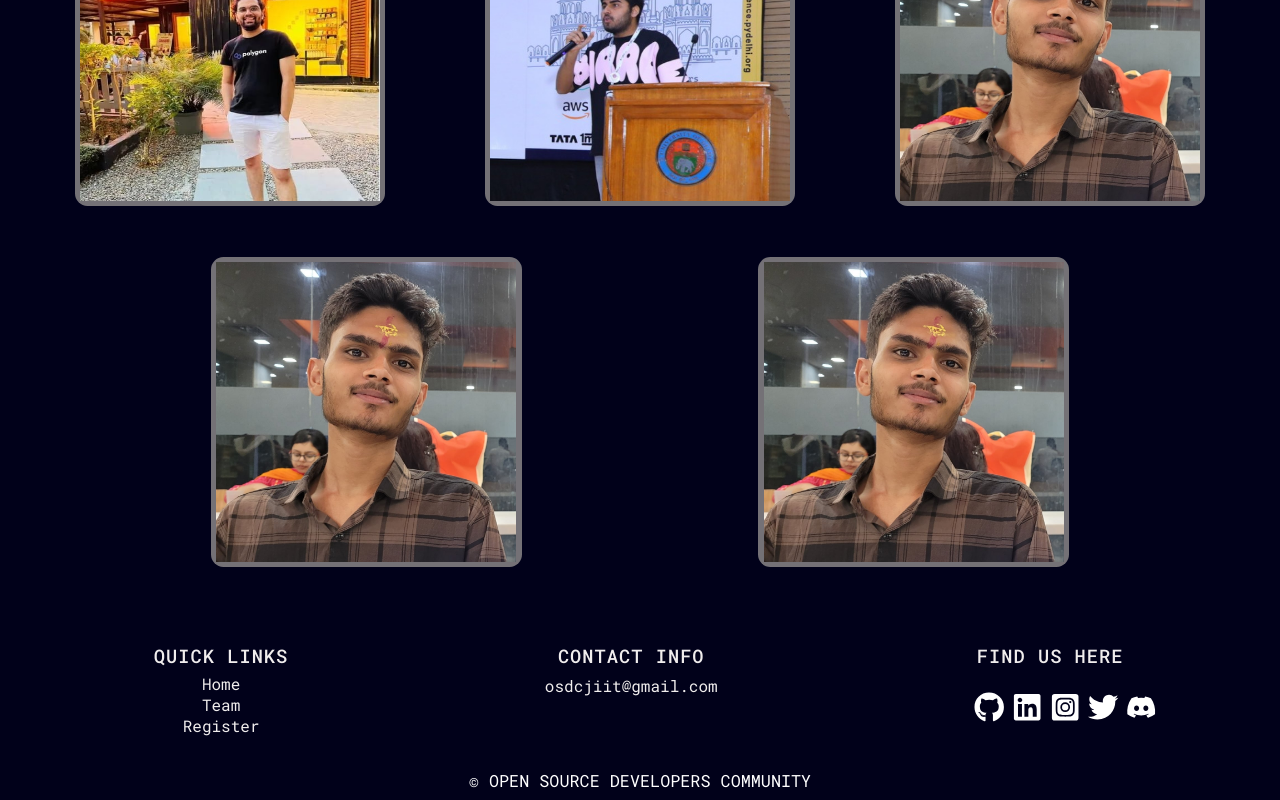
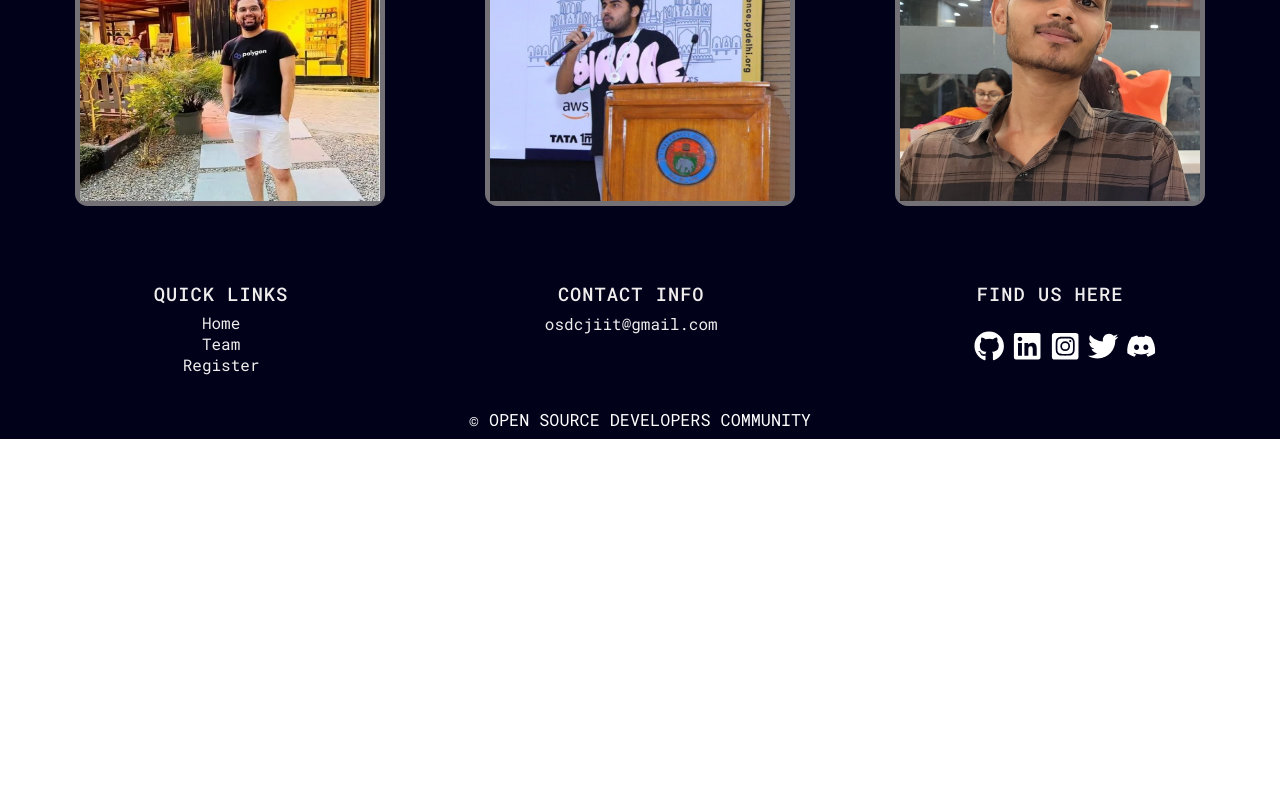
Before and after one commit to osdc/osdhack-24, a React (Create React App) app in the folder client/: page /team in a window 1280 px wide. Shown: the part 716-1516 px from the top of the page. After the commit the page ends 1155 px from the top, so only its background shows below. Built offline with nearby package versions, Linux system fonts and the light colour scheme; a web font is replaced by a local one.

Commit message:
add links

```diff
--- a/client/src/Components/About/About.jsx
+++ b/client/src/Components/About/About.jsx
@@ -11,6 +11,8 @@ const About = () => {
                     <div className="para">
                     OSDHack’24 will be a hybrid hackathon organized by the Open-Source Developers Community of JIIT, Noida. It will be a three-day event scheduled for 19-21 April 2023, focusing on fostering innovation and collaboration among the jaypee university's students only. It will be a 48-hour long congregation of like-minded hackers and tech enthusiasts where participants will brainstorm and build on their ideas.
                     </div>
+
+                    <div className="para">These two esteemed speakers, Atri Sharma Sir and Shrey Batra Sir, are set to illuminate OSDHack 24 with their unparalleled expertise and captivating insights.</div>
                     {/* <div className="para">
                     The online hackathon, organized in partnership with Unstop, is expected to draw over 450 participants from across India, representing prestigious institutions such as IITs, IIITs, NITs, VIT, TIET, LNMIIT, IGDTUW, and more. Meanwhile, the offline hackathon, managed by the Open-Source Developers Community (OSDC) of Jaypee Institute of Information Technology (JIIT), Noida, will provide an eagerly awaited opportunity for tech enthusiasts and hackers to showcase their skills.
                     </div> */}
--- a/client/src/pages/Team/Detail.js
+++ b/client/src/pages/Team/Detail.js
@@ -3,49 +3,37 @@ const Detail = [
         img:'/images/pikachu.jpeg',
         name:'PIKACHU',
         role:'  AWESOMENESS COORDINATOR',
-        social:['https://google.com','https://google.com','https://google.com'],
+        social:['https://github.com/osdc','',''],
     },
     {
         img:'/images/akshit-sir.jpeg',
         name:'AKSHIT TYAGI',
         role:'TECHNICAL COORDINATOR',
-        social:['https://google.com','https://google.com','https://google.com'],
+        social:['https://github.com/exitflynn','',''],
     },
     {
         img:'/images/shivang-sir.jpeg',
         name:'SHIVANG SHARMA',
         role:'STUDENT COORDINATOR',
-        social:['https://google.com','https://google.com','https://google.com'],
+        social:['https://github.com/shivang0-0','',''],
     },
     {
         img:'/images/madhav-sir.jpeg',
         name:'MADHAV MEHNDIRATTA',
         role:'PROGRAM COORDINATOR',
-        social:['https://google.com','https://google.com','https://google.com'],
+        social:['https://github.com/madhavmehndiratta','',''],
     },
     {
         img:'/images/yuvraj.jpeg',
         name:'YUVRAJ RATHI',
         role:'0xRathi',
-        social:['https://google.com','https://google.com','https://google.com'],
+        social:['https://github.com/yryuvraj','',''],
     },
     {
         img:'/images/mehul.jpg',
         name:'MEHUL BANSAL',
         role:'',
-        social:['https://google.com','https://google.com','https://google.com'],
-    },
-    {
-        img:'/images/mehul.jpg',
-        name:'Mehul Bansal',
-        role:'Student',
-        social:['https://google.com','https://google.com','https://google.com'],
-    },
-    {
-        img:'/images/mehul.jpg',
-        name:'Mehul Bansal',
-        role:'Student',
-        social:['https://google.com','https://google.com','https://google.com'],
+        social:['https://github.com/mehul1409','',''],
     },
 ]
 
--- a/client/src/pages/Team/Team.jsx
+++ b/client/src/pages/Team/Team.jsx
@@ -1,7 +1,7 @@
 import './Team.css'
 import { FaGithub } from "react-icons/fa";
 import { FaDiscord } from "react-icons/fa";
-import { FaFacebook } from "react-icons/fa";
+import { FaLinkedin } from "react-icons/fa";
 
 import Detail from './Detail';
 
@@ -21,7 +21,7 @@ const Team = () => {
                                 <div className="social-icons">
                                     <div><a href={item.social[0]}><FaGithub /></a></div>
                                     <div><a href={item.social[1]}><FaDiscord /></a></div>
-                                    <div><a href={item.social[2]}><FaFacebook /></a></div>
+                                    <div><a href={item.social[2]}><FaLinkedin /></a></div>
                                 </div>
                             </div>
                         </div>
```
